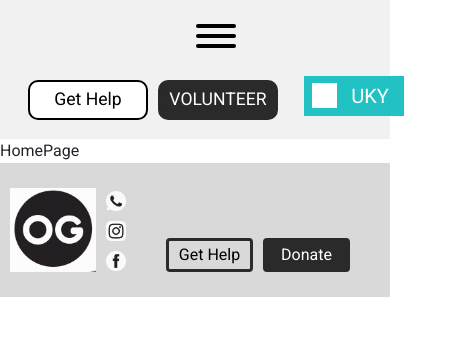
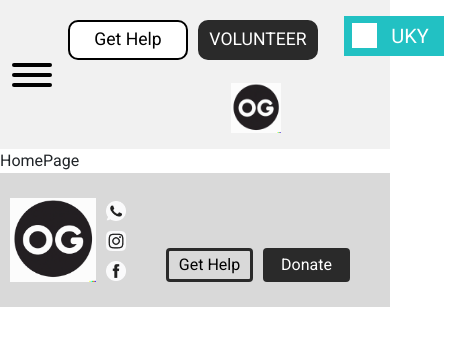
Before and after one commit to inkua/maqueta-ong, a Next.js app: page / in a window 390 px wide. Shown: the top 346 px of the page, 460 px wide, since content can reach past the window. Built offline with nearby package versions, Linux system fonts and the light colour scheme.

Commit message:
[Fix] Arreglo de diseño responsive

```diff
--- a/src/components/Header/Header.tsx
+++ b/src/components/Header/Header.tsx
@@ -3,6 +3,7 @@ import DATA from "data/ong";
 import Navitem from "./Navitem";
 import Link from "next/link";
 import { useState } from "react";
+
 /**
  * @todo style component Image
  * @see https://dev.to/david4473/working-with-images-in-next-js-48d6
@@ -34,48 +35,59 @@ const Header = () => {
     <header>
       <div className="container">
         <div className="logo">
-          <Link href = {"/"} legacyBehavior>
-            <a onClick = { () => setActiveIdx(0) }>
-              <Image src = { DATA.logo } alt="logo" />
+          <Link href={"/"} legacyBehavior>
+            <a onClick={() => setActiveIdx(0)}>
+              <Image src={DATA.logo} alt="logo" />
             </a>
           </Link>
         </div>
 
+        <div className="nav__menu-bar" onClick={() => setNavActive(!navActive)}>
+          <div></div>
+          <div></div>
+          <div></div>
+        </div>
+
         <nav className="nav">
-
-          <div className = "nav__menu-bar" onClick = { () => setNavActive(!navActive) }>
-            <div></div>
-            <div></div>
-            <div></div>
-          </div>
-
-          <div className = { `${navActive ? "active" : ""} nav__menu-list` }>
-            {
-              Menu_List.map((menu, idx) => {
-                return(
-                  <div key = {menu.texto} onClick = { () => {
+          <div className={`${navActive ? "active" : ""} nav__menu-list`}>
+            {Menu_List.map((menu, idx) => {
+              return (
+                <div
+                  key={menu.texto}
+                  onClick={() => {
                     setActiveIdx(idx);
                     setNavActive(false);
-                  }}>
-                    <Navitem active = { activeIdx === idx } { ...menu } />
-                  </div>
-                )
-              })
-            }
+                  }}
+                >
+                  <Navitem active={activeIdx === idx} {...menu} />
+                </div>
+              );
+            })}
           </div>
 
           <div className="buttons">
             <input type="button" value="Get Help" className="btn_help" />
-            <input type="button" value="VOLUNTEER" className="btn_volunteer"/>
+            <input type="button" value="VOLUNTEER" className="btn_volunteer" />
             <div className="wrap-toggle">
               <input type="checkbox" id="switcher" />
-              <label htmlFor="switcher" data-checked="EN" data-unchecked="UKY" className="check"></label>
+              <label
+                htmlFor="switcher"
+                data-checked="EN"
+                data-unchecked="UKY"
+                className="check"
+              ></label>
             </div>
           </div>
 
+          <div className="logo-2">
+            <Link href={"/"} legacyBehavior>
+              <a onClick={() => setActiveIdx(0)}>
+                <Image src={DATA.logo} alt="logo" />
+              </a>
+            </Link>
+          </div>
         </nav>
       </div>
-
     </header>
   );
 };
--- a/src/styles/header.css
+++ b/src/styles/header.css
@@ -21,6 +21,11 @@ header
 {
     width: 60px;
     height: 60px;
+}
+
+nav .logo-2
+{
+    display: none;
 }
 
 .container .logo img
@@ -243,8 +248,20 @@ input[type=checkbox]#switcher:checked+.check::before
     /* *************************** Menu ********************************************************** */
     .container .logo
     {
+        display: none;
+    }
+
+    nav .logo-2
+    {
+        display: block;
         width: 50px;
         height: 50px;
+    }
+
+    nav .logo-2 a img
+    {
+        width: 100%;
+        height: 100%;
     }
 
     .nav__menu-bar
@@ -269,15 +286,38 @@ input[type=checkbox]#switcher:checked+.check::before
     .nav__menu-list
     {
         flex-direction: column;
+        align-items: start;
         position: fixed;
         top: 75px;
         width: 288px;
         row-gap: 24px;
-        padding: 24px 16px;
+        padding: 24px 24px;
         left: -288px;
         min-height: calc(100% - 60px);
         background: #eee;
         transition: all .3s;
+    }
+
+    .nav__menu-list div
+    {
+        width: 100%;
+        height: 40px;
+        border-radius: 5px;
+        display: flex;
+        align-items: center;
+        cursor: pointer;
+    }
+
+    .nav__menu-list div a
+    {
+        margin: 0 15px;
+    }
+
+    .nav__menu-list div:hover
+    {
+        background: rgba(0, 0, 0, .6);
+        font-weight: bold;
+        color: #000;
     }
 
     .nav__menu-list.active
@@ -290,12 +330,6 @@ input[type=checkbox]#switcher:checked+.check::before
         font-size: 18px;
         position: relative;
         transition: all .3s;
-    }
-
-    .nav__link:hover
-    {
-        font-weight: bold;
-        color: #000;
     }
 
     .nav__link:hover::before
```
